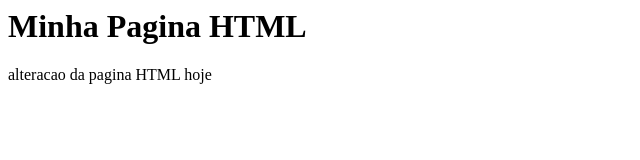
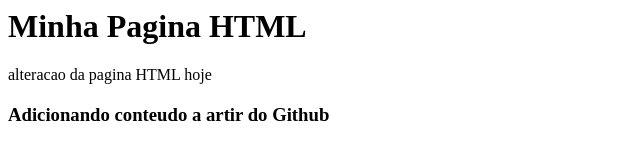
Before and after one commit to VINYALVAREZ/gama-no-github, a plain HTML site: page index.html in a window 1280 px wide. Shown: the whole page, without its empty margins (0-640 px from the left). Drawn offline with Linux system fonts and the light colour scheme.

Commit message:
Atualização a partir do Github

```diff
--- a/index.html
+++ b/index.html
@@ -2,5 +2,6 @@
 	<body>
 		<h1>Minha Pagina HTML</h1>
 		</h2>	alteracao da pagina HTML hoje <h2>
+		<h3> Adicionando conteudo a artir do Github</h3>
 	</body>
 </html>
```
